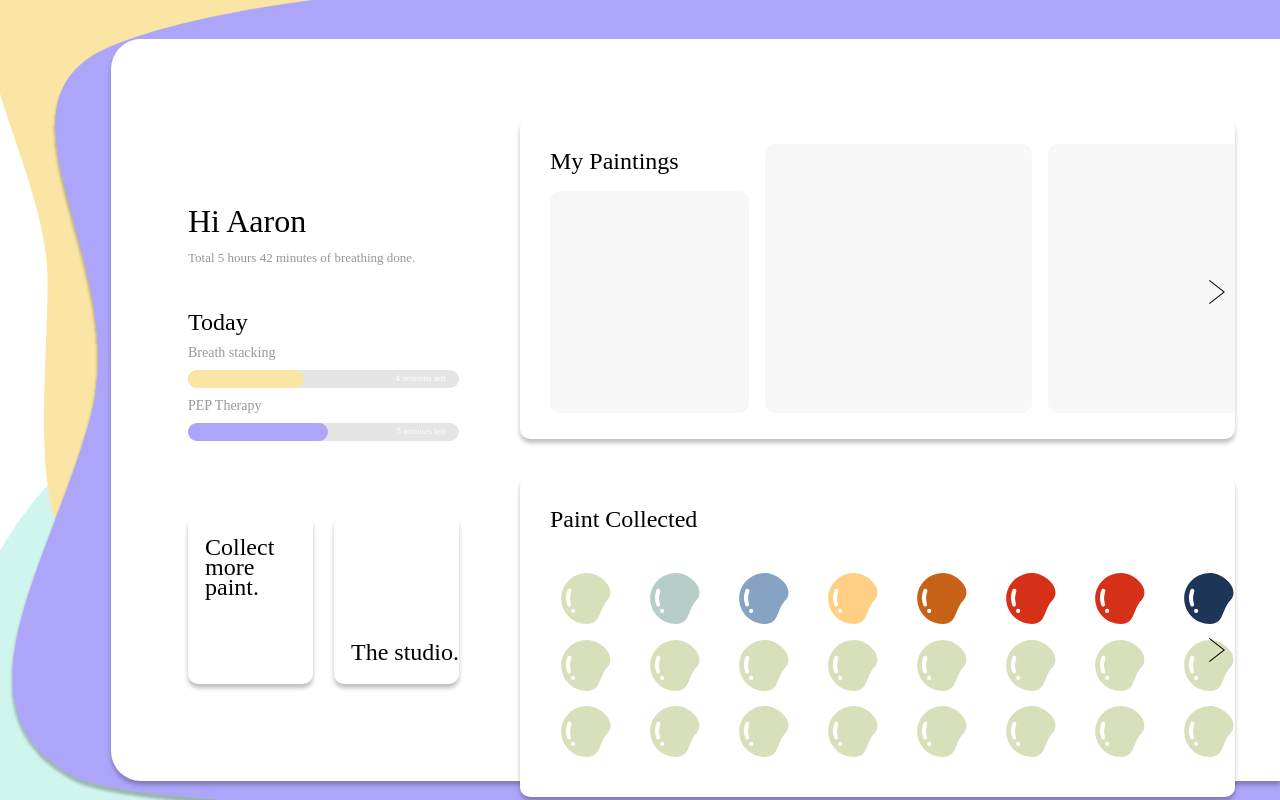
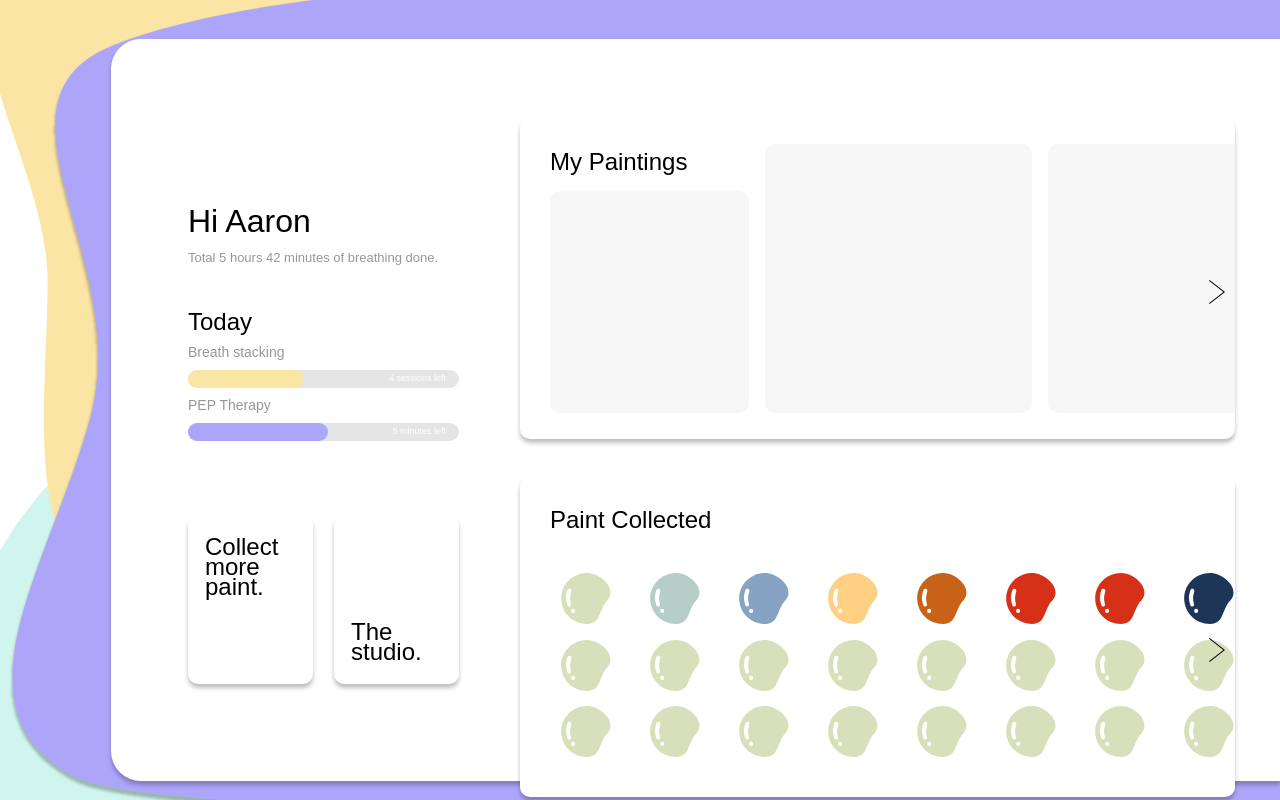
Before and after one commit to BookSadprasid/bubbles, a React (Create React App) app: page / in a window 1280 px wide. Built offline with nearby package versions, Linux system fonts and the light colour scheme.

Commit message:
Resolve Safari Font Issues

```diff
--- a/src/App.css
+++ b/src/App.css
@@ -3,7 +3,7 @@
 }
 
 body {
-  font-family: Muli;
+  font-family: 'Muli', sans-serif;
 }
 
 h1,h2,h3,h4,h5,h6,p {
@@ -41,12 +41,10 @@ h1,h2,h3,h4,h5,h6,p {
 }
 
 .greeting {
-  font-family: muli;
   font-weight: 350;
 }
 
 .timecount {
-  font-family: muli;
   font-weight: initial;
   font-size: 13px;
   line-height: 19px;
@@ -55,7 +53,6 @@ h1,h2,h3,h4,h5,h6,p {
 }
 
 .today {
-  font-family: Muli;
   font-style: normal;
   font-weight: normal;
   font-size: 24px;
@@ -65,7 +62,6 @@ h1,h2,h3,h4,h5,h6,p {
 }
 
 .excerciseName {
-  font-family: Muli;
   font-style: normal;
   font-weight: normal;
   font-size: 14px;
```
